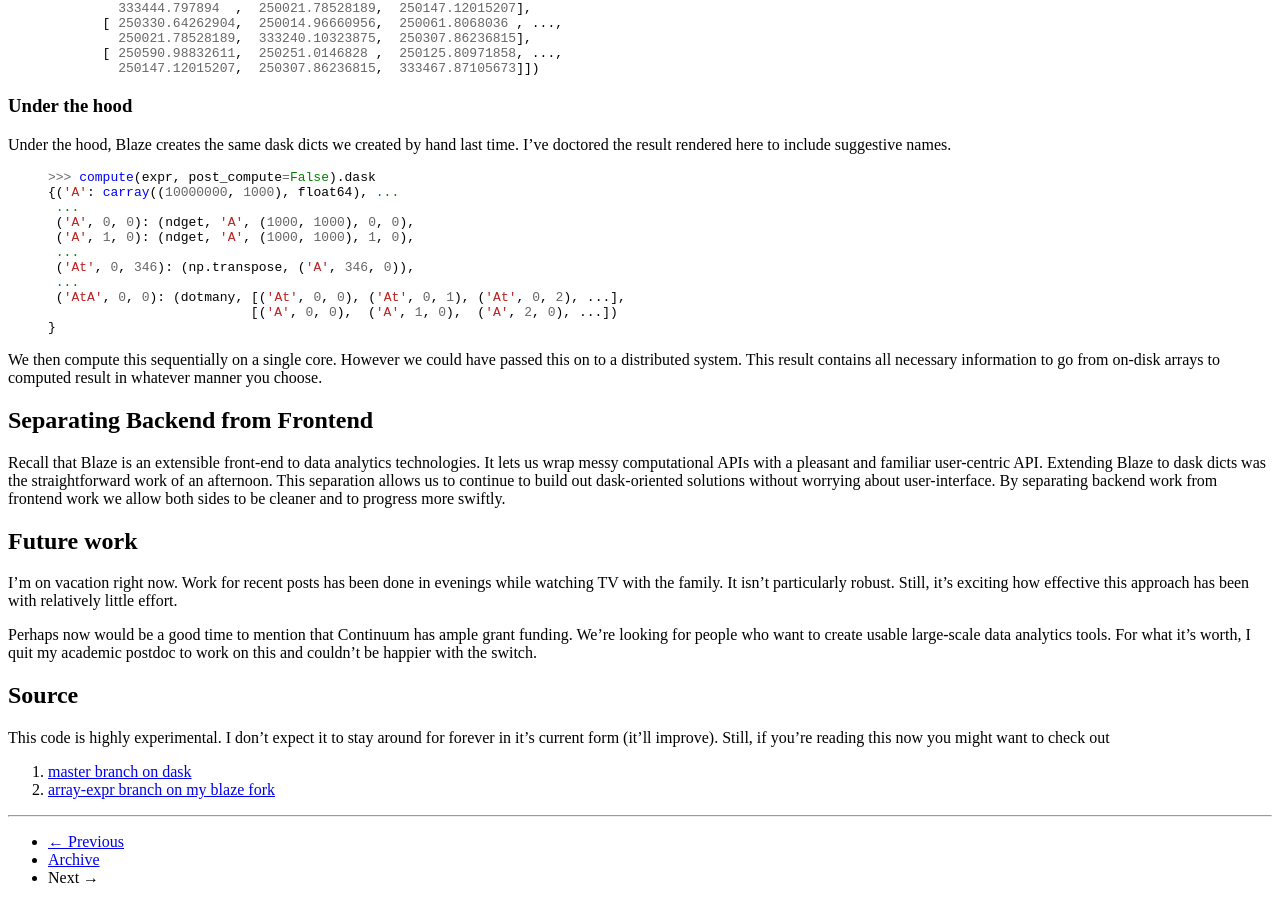
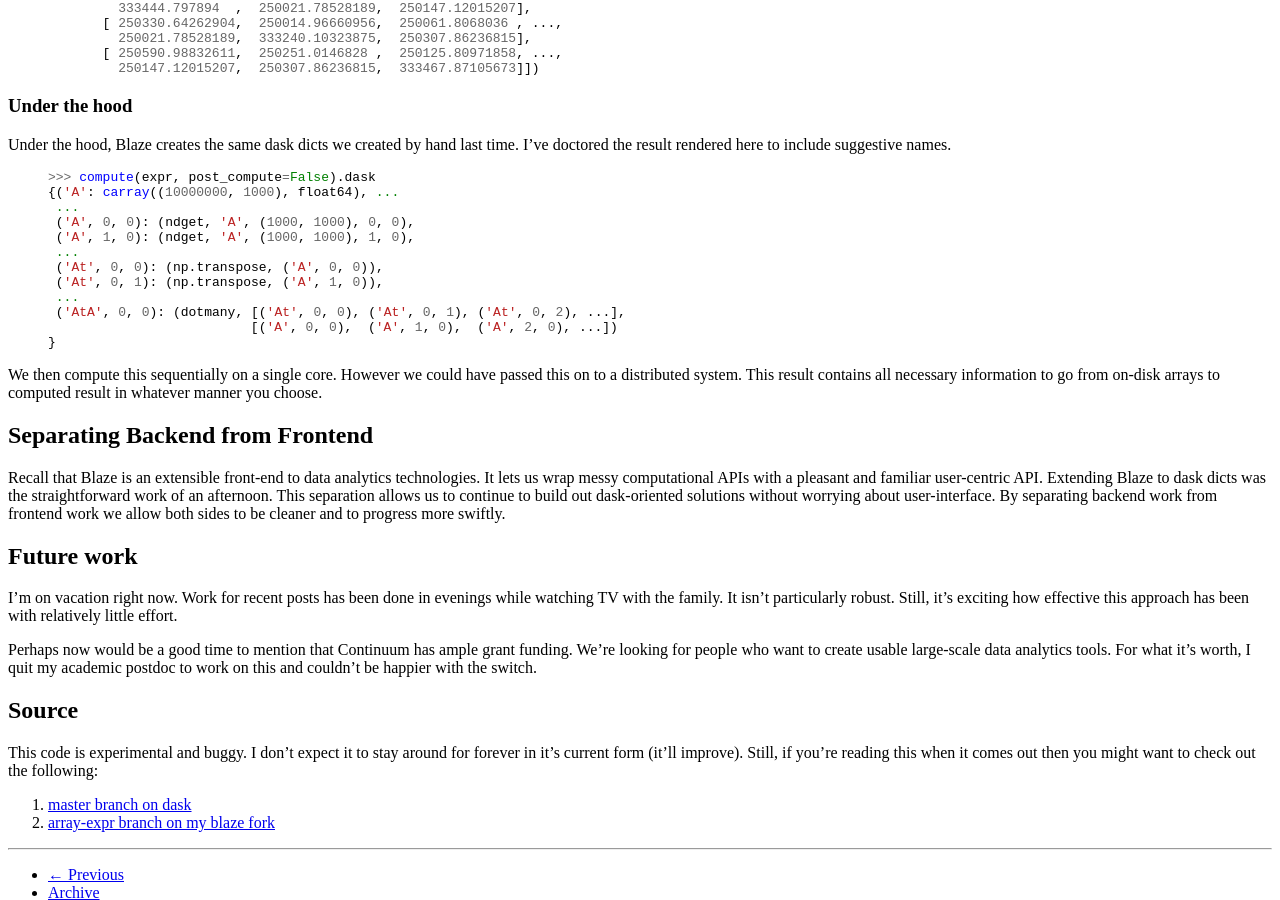
Before and after one commit to besyskymnbk/blog, a Jekyll site: the page built from _posts/work/2014-12-30-Towards-OOC-Frontend.md, in a window 1280 px wide and 900 px high, scrolled down 1392 px. Built offline with Jekyll 4.4.1, drawn with Linux system fonts in a browser that asks for light colours; comment, search, counter and statistics services are not loaded; some of the changed text lies outside the part shown.

Commit message:
small edits to ooc frontend

```diff
--- a/_posts/work/2014-12-30-Towards-OOC-Frontend.md
+++ b/_posts/work/2014-12-30-Towards-OOC-Frontend.md
@@ -115,7 +115,8 @@ I've doctored the result rendered here to include suggestive names.
  ('A', 0, 0): (ndget, 'A', (1000, 1000), 0, 0),
  ('A', 1, 0): (ndget, 'A', (1000, 1000), 1, 0),
  ...
- ('At', 0, 346): (np.transpose, ('A', 346, 0)),
+ ('At', 0, 0): (np.transpose, ('A', 0, 0)),
+ ('At', 0, 1): (np.transpose, ('A', 1, 0)),
  ...
  ('AtA', 0, 0): (dotmany, [('At', 0, 0), ('At', 0, 1), ('At', 0, 2), ...],
                           [('A', 0, 0),  ('A', 1, 0),  ('A', 2, 0), ...])
@@ -156,9 +157,9 @@ this and couldn't be happier with the switch.
 Source
 ------
 
-This code is highly experimental.  I don't expect it to stay around for forever
-in it's current form (it'll improve).  Still, if you're reading this now you
-might want to check out
+This code is experimental and buggy.  I don't expect it to stay around for
+forever in it's current form (it'll improve).  Still, if you're reading this
+when it comes out then you might want to check out the following:
 
 1.  [master branch on dask](https://github.com/mrocklin/dask)
 2.  [array-expr branch on my blaze fork](https://github.com/mrocklin/blaze/tree/array-expr)
```
Also changed, not shown: other parts of _posts/work/2014-12-30-Towards-OOC-Frontend.md (+1 -1 lines).
